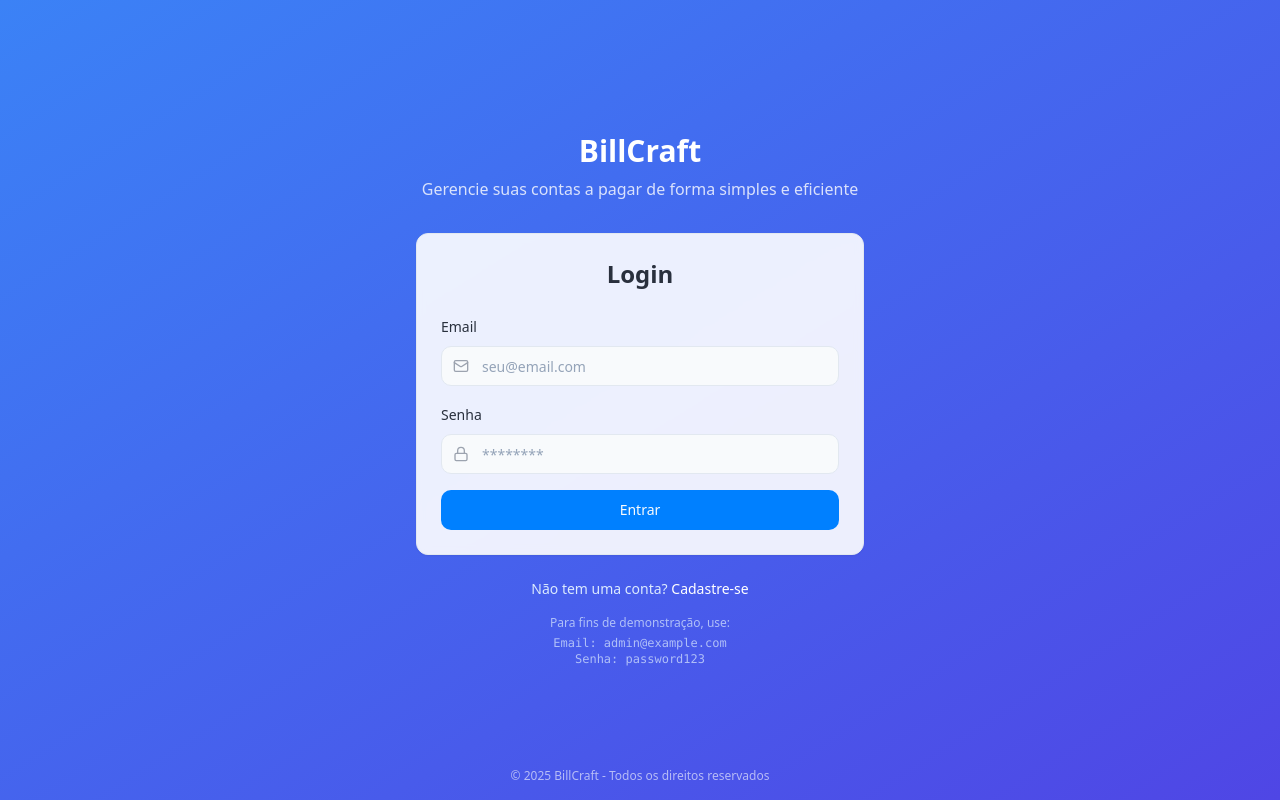
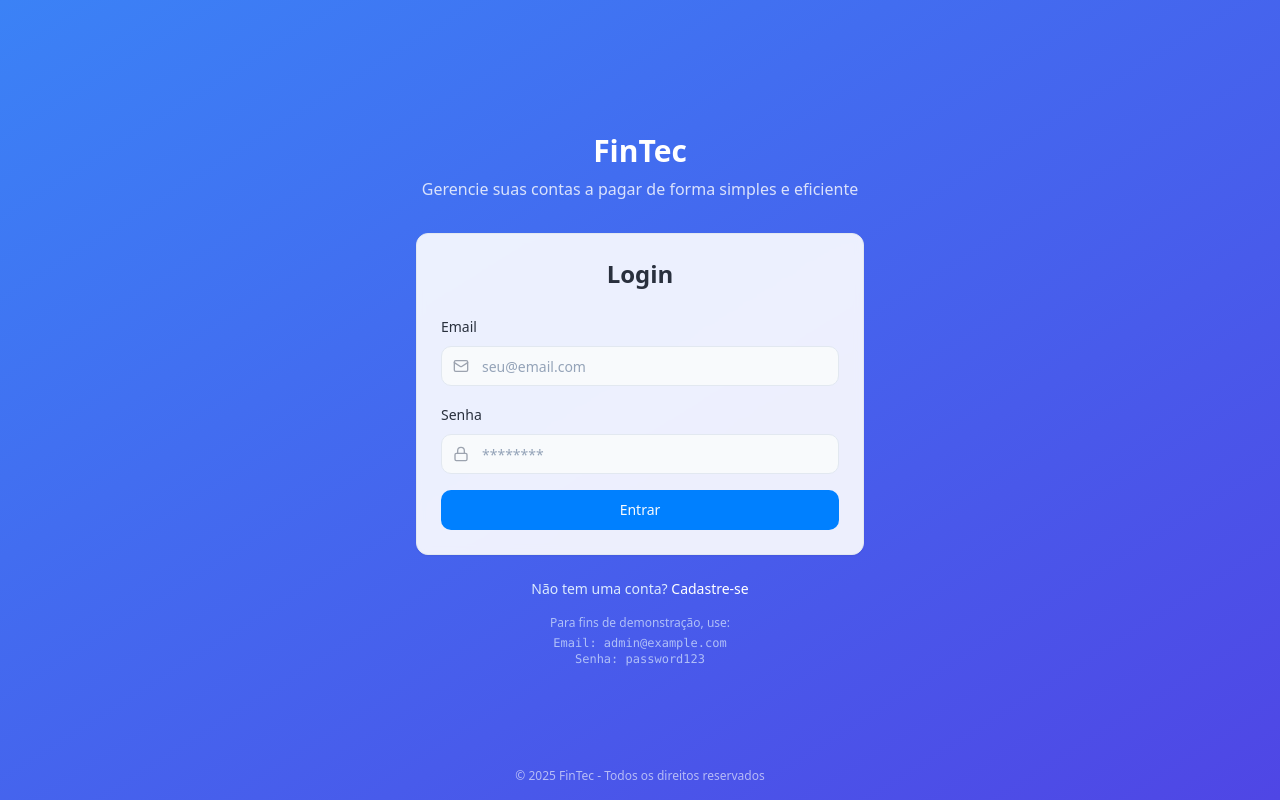
Before and after one commit to williamwro/fastmoney, a React (Vite) app: page /login in a window 1280 px wide. Built offline with nearby package versions, Linux system fonts and the light colour scheme.

Commit message:
Rename application title
Renames the application title from "Fintec" to a new name.

```diff
--- a/src/pages/Login.tsx
+++ b/src/pages/Login.tsx
@@ -26,7 +26,7 @@ const Login = () => {
     <div className="min-h-screen flex items-center justify-center bg-gradient-to-br from-blue-500 to-indigo-600 p-4">
       <div className="max-w-md w-full space-y-8">
         <div className="text-center">
-          <h1 className="text-3xl font-bold text-white">BillCraft</h1>
+          <h1 className="text-3xl font-bold text-white">FinTec</h1>
           <p className="mt-2 text-white/80">
             Gerencie suas contas a pagar de forma simples e eficiente
           </p>
@@ -56,7 +56,7 @@ const Login = () => {
       </div>
 
       <footer className="absolute bottom-4 text-center text-white/60 text-xs">
-        &copy; {new Date().getFullYear()} BillCraft - Todos os direitos reservados
+        &copy; {new Date().getFullYear()} FinTec - Todos os direitos reservados
       </footer>
     </div>
   );
--- a/src/pages/SignUp.tsx
+++ b/src/pages/SignUp.tsx
@@ -26,7 +26,7 @@ const SignUp = () => {
     <div className="min-h-screen flex items-center justify-center bg-gradient-to-br from-blue-500 to-indigo-600 p-4">
       <div className="max-w-md w-full space-y-8">
         <div className="text-center">
-          <h1 className="text-3xl font-bold text-white">BillCraft</h1>
+          <h1 className="text-3xl font-bold text-white">FinTec</h1>
           <p className="mt-2 text-white/80">
             Crie sua conta para gerenciar suas contas a pagar
           </p>
@@ -47,7 +47,7 @@ const SignUp = () => {
       </div>
 
       <footer className="absolute bottom-4 text-center text-white/60 text-xs">
-        &copy; {new Date().getFullYear()} BillCraft - Todos os direitos reservados
+        &copy; {new Date().getFullYear()} FinTec - Todos os direitos reservados
       </footer>
     </div>
   );
```
